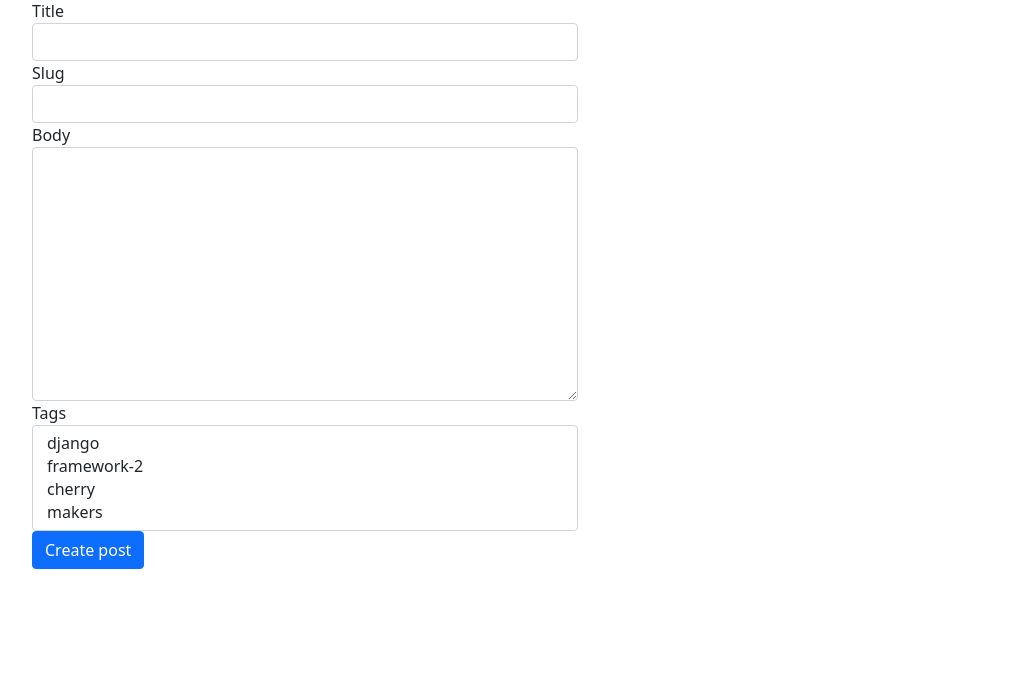
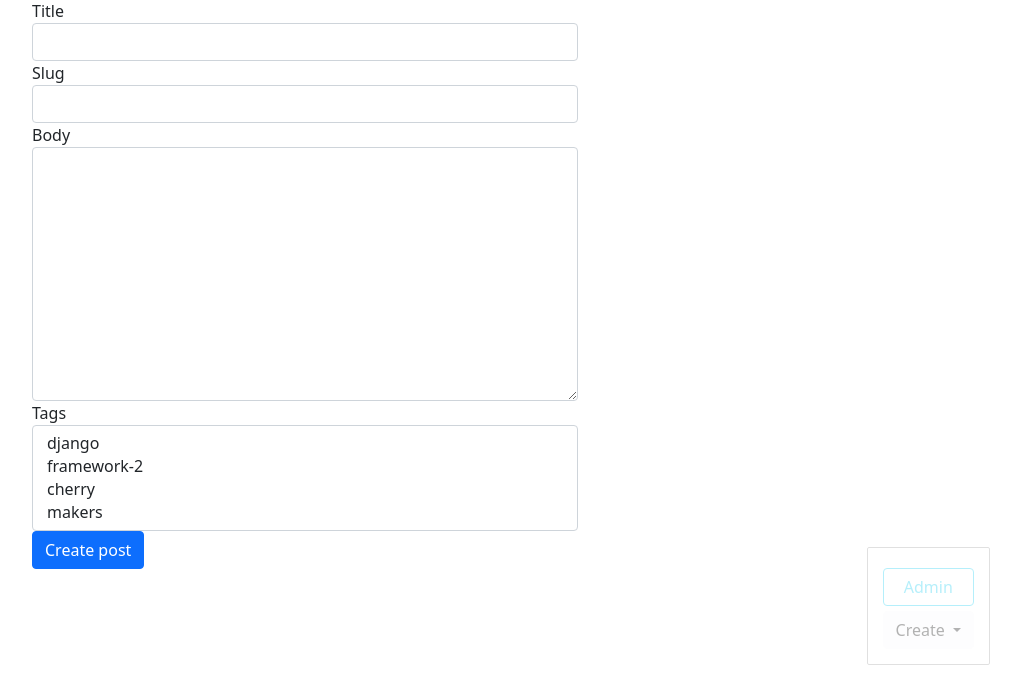
Before and after one commit to raevul/Molchanov, a Django app: page /blog/post/create/ in a window 1280 px wide. Shown: the part 105-800 px from the top of the page, without its empty margins (240-1261 px from the left). Run offline with Django 4.2, Linux system fonts and the light colour scheme; data comes from the database, SQL or seed files in the repository.

Commit message:
connection css

```diff
--- a/blog/templates/base.html
+++ b/blog/templates/base.html
@@ -1,8 +1,11 @@
 <!DOCTYPE html>
+{% load static %}
 <html lang="en">
 <head>
     <meta charset="UTF-8">
     <link href="https://cdn.jsdelivr.net/npm/bootstrap@5.1.3/dist/css/bootstrap.min.css" rel="stylesheet" integrity="sha384-1BmE4kWBq78iYhFldvKuhfTAU6auU8tT94WrHftjDbrCEXSU1oBoqyl2QvZ6jIW3" crossorigin="anonymous">
+    <script src="https://cdn.jsdelivr.net/npm/bootstrap@5.1.3/dist/js/bootstrap.bundle.min.js" integrity="sha384-ka7Sk0Gln4gmtz2MlQnikT1wXgYsOg+OMhuP+IlRH9sENBO0LRn5q+8nbTov4+1p" crossorigin="anonymous"></script>
+    <link rel="stylesheet" href="{% static 'css/style.css' %}">
     <title>
         {% block title %}
             Blog Engine
@@ -44,5 +47,29 @@
         </div>
     </div>
 </div>
+
+<div class="admin-panel align-items-center">
+    <a href="/admin" class="btn btn-outline-info">Admin</a>
+    {% block admin-panel %}
+
+    <div class="btn-group">
+      <button type="button" class="btn btn-light dropdown-toggle" data-bs-toggle="dropdown" aria-expanded="false">
+        Create
+      </button>
+      <div class="dropdown-menu">
+        <a class="dropdown-item" href="{% url 'post_create_url' %}">Post</a>
+        <a class="dropdown-item" href="{% url 'tag_create_url' %}">Tag</a>
+      </div>
+    </div>
+
+    <a href="{{ admin_object.get_update_url }}"
+       class="btn btn-light edit"
+       style="{% if detail %} display: block; {% endif %}">Edit</a>
+    <a href="{{ admin_object.get_delete_url }}"
+       class="btn btn-danger delete"
+       style="{% if detail %} display: block; {% endif %}">Delete</a>
+    {% endblock %}
+</div>
+
 </body>
 </html>
--- a/blog/urls.py
+++ b/blog/urls.py
@@ -8,7 +8,6 @@ urlpatterns = [
     path('post/<str:slug>/', PostDetail.as_view(), name='post_detail_url'),
     path('post/<str:slug>/update/', PostUpdate.as_view(), name='post_update_url'),
     path('post/<str:slug>/delete/', PostDelete.as_view(), name='post_delete_url'),
-
     path('tags/', tags_list, name='tags_list_url'),
     path('tag/create', TagCreate.as_view(), name='tag_create_url'),
     path('tag/<str:slug>/', TagDetail.as_view(), name='tag_detail_url'),
--- a/blog/utils.py
+++ b/blog/utils.py
@@ -8,7 +8,9 @@ class ObjectDetailMixin:
 
     def get(self, request, slug):
         obj = get_object_or_404(self.model, slug__iexact=slug)
-        return render(request, self.template, {self.model.__name__.lower(): obj})
+        return render(request, self.template, {self.model.__name__.lower(): obj,
+                                               'admin_object': obj,
+                                               'detail': True})
 
 
 class ObjectCreateMixin:
--- a/blogengine/settings.py
+++ b/blogengine/settings.py
@@ -106,7 +106,7 @@ AUTH_PASSWORD_VALIDATORS = [
 # Internationalization
 # https://docs.djangoproject.com/en/4.0/topics/i18n/
 
-LANGUAGE_CODE = 'en-us'
+LANGUAGE_CODE = 'ru-ru'
 
 TIME_ZONE = 'UTC'
 
@@ -119,6 +119,9 @@ USE_TZ = True
 # https://docs.djangoproject.com/en/4.0/howto/static-files/
 
 STATIC_URL = 'static/'
+STATICFILES_DIRS = [
+    os.path.join(BASE_DIR, 'static')
+]
 
 # Default primary key field type
 # https://docs.djangoproject.com/en/4.0/ref/settings/#default-auto-field
--- /dev/null
+++ b/static/css/style.css
@@ -0,0 +1,22 @@
+.admin-panel {
+    border: 1px solid #999;
+    border-radius: 2px;
+    position: fixed;
+    right: 50px;
+    bottom: 30px;
+    opacity: 0.3;
+    padding: 15px;
+}
+
+.admin-panel:hover {
+    opacity: 1;
+}
+
+.admin-panel a {
+    display: block;
+    margin: 5px 0;
+}
+
+a.edit, a.delete {
+    display: none;
+}
```
Also changed, not shown: blog/views.py (line endings or trailing spaces).
